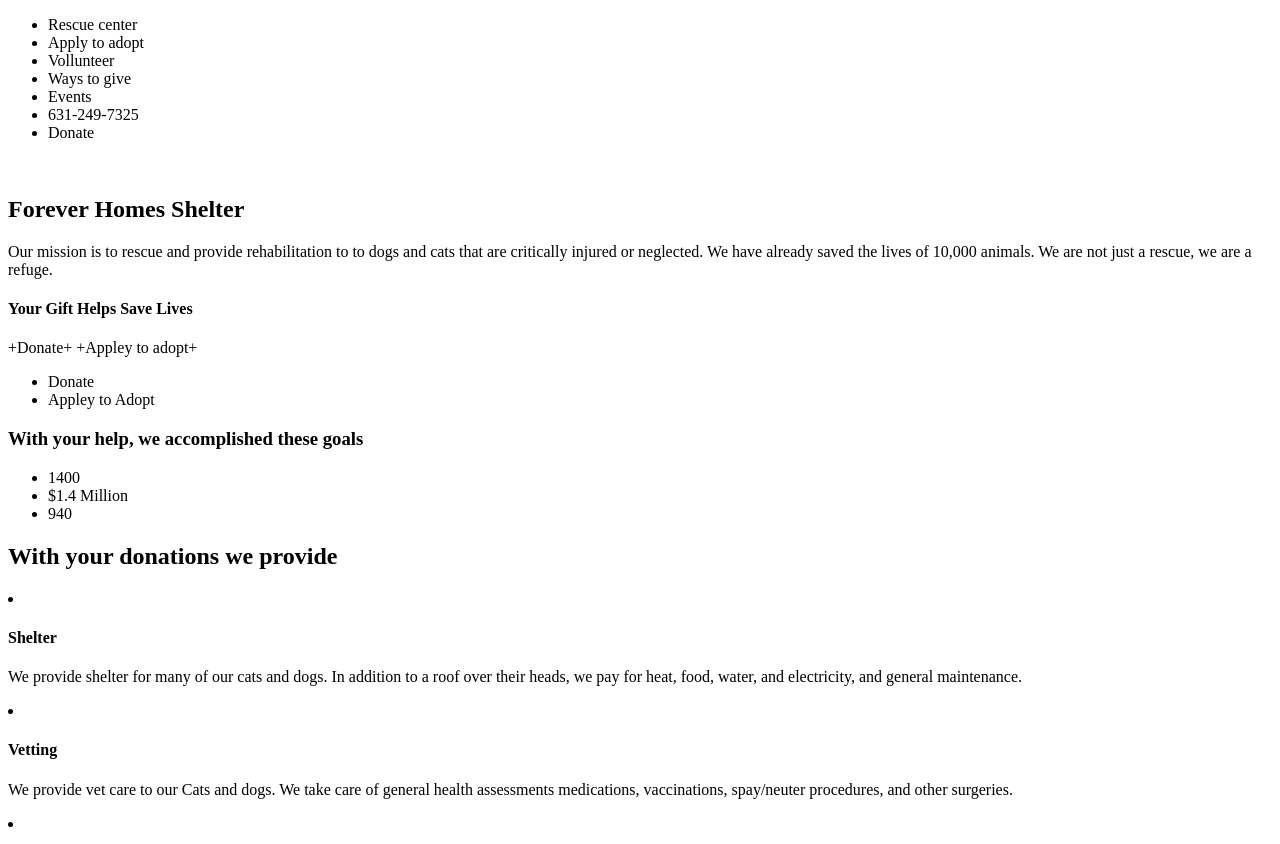
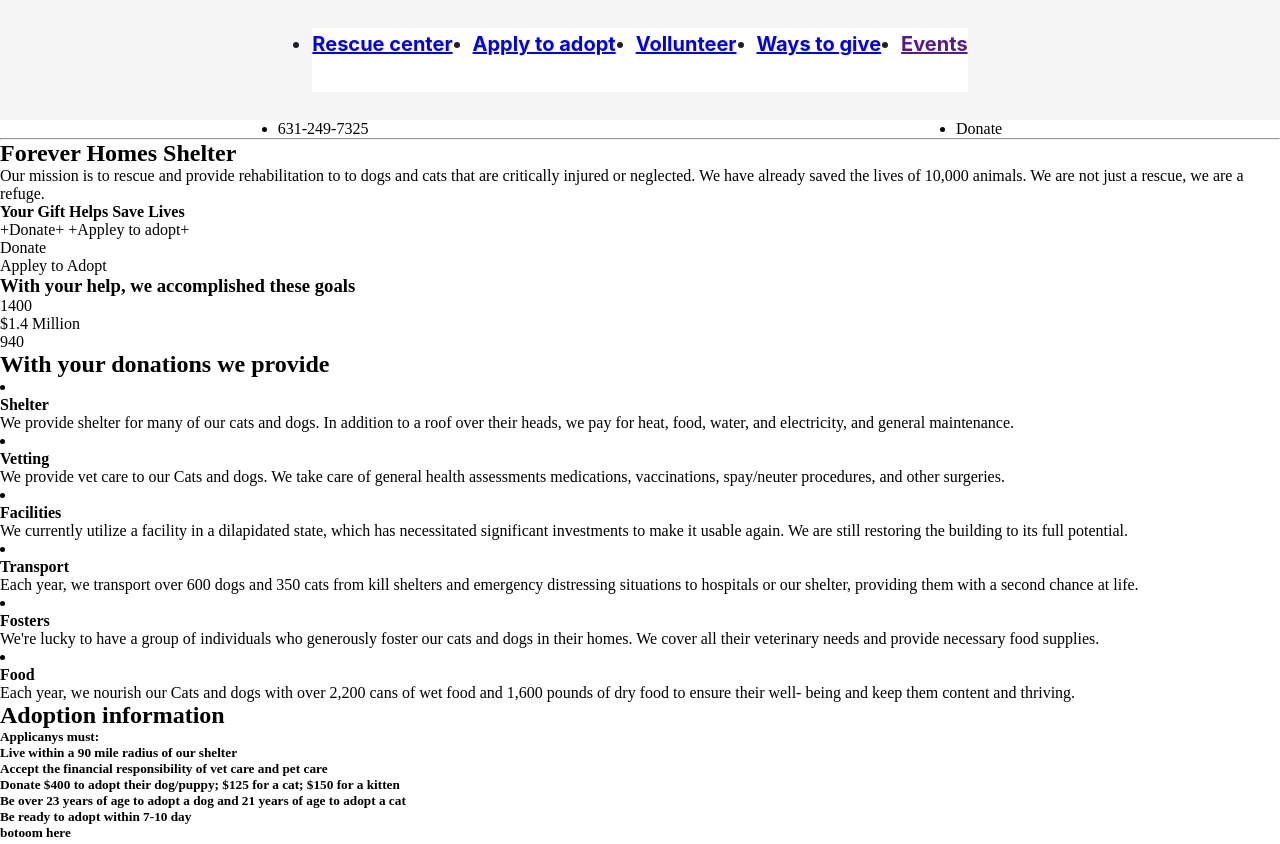
Before and after one commit to TayaneCibely/RescueCenter, a plain HTML site: page src/home/index.html in a window 1280 px wide. Shown: the top 844 px of the page. Drawn offline with Linux system fonts and the light colour scheme.

Commit message:
homepage

```diff
--- a/src/home/index.html
+++ b/src/home/index.html
@@ -3,21 +3,30 @@
 <head>
     <meta charset="UTF-8">
     <title>Rescue Me</title>
+    <link rel="stylesheet" href="style.css">
 </head>
 <body>
-    <header>
-        <ul>
-            <li>Rescue center</li>
-            <li>Apply to adopt</li>
-            <li>Vollunteer</li>
-            <li>Ways to give</li>
-            <li>Events</li>
+    <header class="frame=-176303">
+        <nav id="menu-h">
+
+            <ul id="left-options">
+                <li><a href="https://recuecenter.com">Rescue center</a></li>
+                <li><a href="#">Apply to adopt</a></li>
+                <li><a href="#">Vollunteer</a></li>
+                <li><a href="#">Ways to give</a></li>
+                <li><a href="">Events</a></li>
+            </ul>
+
+        </nav>
+
+        <ul id="right-options">
             <li>631-249-7325</li>
             <li class="botao">Donate</li>
         </ul>
+
     </header>
 
-    <br>
+    <hr>
 
     <section>
         <h1>Forever Homes Shelter</h1>
@@ -181,11 +190,14 @@
 
     </section>
         <div>
-            <h3>Subscribe to our newsletter</h3>
-            <p>for updates on shelter events, fundraising parties, and heartwarming stories
-                of animals finding their forever homes
-                <input type="email"> +Subscribe+
-            </p>
+            <form action="form-submit", method="post">
+                <h3>Subscribe to our newsletter</h3>
+                <p>for updates on shelter events, fundraising parties, and heartwarming stories
+                    of animals finding their forever homes
+                    <input type="email"> +Subscribe+
+                </p>
+            </form>
+
         </div>
 
     <footer>
@@ -210,7 +222,9 @@
             <li>pet_home@gmail.com</li>
             <li>icons</li>
         </ul>
-        <br>
+
+        <hr>
+
         <h3>We are not just a rescue, we are a refuge</h3>
     </footer>
 
--- /dev/null
+++ b/src/home/style.css
@@ -0,0 +1,63 @@
+* {
+    margin: 0 auto;
+    padding: 0;
+    box-sizing: border-box;
+}
+
+#menu-h {
+    background: #F5F5F5;
+    display: flex;
+    height: 120px;
+    padding: 0px 116px;
+    justify-content: space-between;
+    align-items: center;
+    align-self: stretch;
+    box-sizing: border-box;
+}
+
+#menu-h ul {
+    background-color: white;
+    width: 1,208px;
+    height: 64px;
+    gap: 85px;
+    display: flex;
+    align-items: flex-start;
+    gap: 20px;
+}
+
+#menu-h ul li {
+    color:#1E1F27;
+    font-feature-settings: 'clig' off, 'liga' off;
+    font-family: Inter;
+    font-size: 20px;
+    font-style: normal;
+    font-weight: 700;
+    line-height: 32px;
+
+}
+
+#menu-h ul li:hover {
+    background-color: rgb(24, 136, 233);
+}
+
+.frame-176303 {
+    display: flex;
+    width: 1208px;
+    justify-content: center;
+    align-items: center;
+    gap: 85px;
+}
+
+#left-options {
+    display: flex;
+    justify-content: center;
+    align-items: center;
+    gap: 16px;
+}
+
+#right-options {
+    display: flex;
+    justify-content: center;
+    align-items: center;
+    gap: 32px;
+}
```
